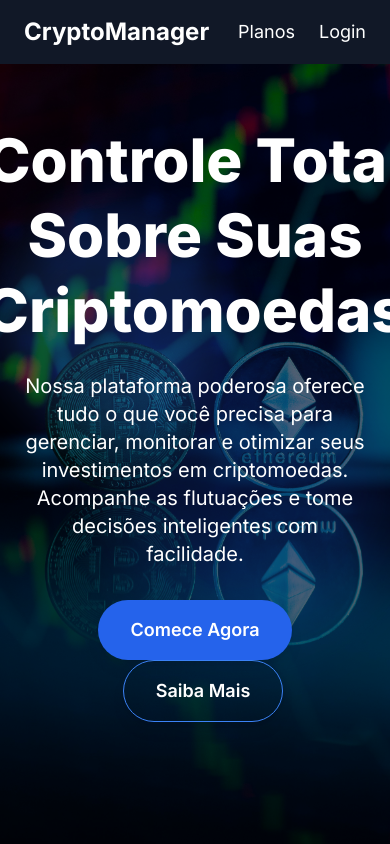
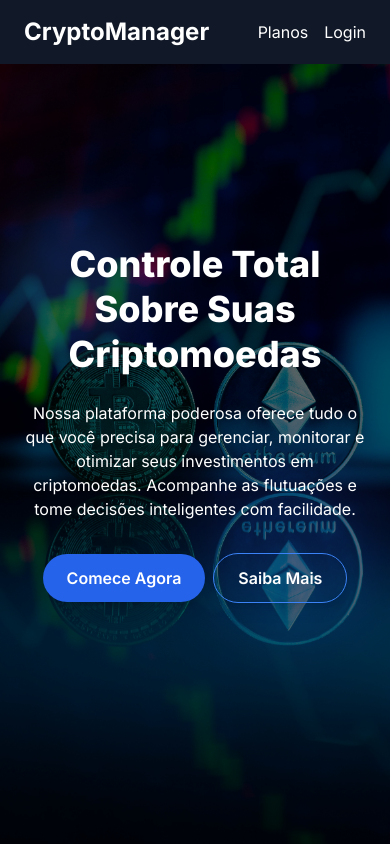
Before and after one commit to yuribodo/cripto-management, a Next.js app: page / in a window 390 px wide. Built offline with nearby package versions, Linux system fonts and the light colour scheme.

Commit message:
feat: add responsivenes to main page

```diff
--- a/src/app/page.tsx
+++ b/src/app/page.tsx
@@ -3,56 +3,51 @@ import Link from 'next/link';
 export default function Page() {
     return (
         <div className="bg-gray-800 min-h-screen text-white">
-
             <nav className="bg-gray-900 py-4 px-6 fixed top-0 left-0 right-0 z-20">
                 <div className="max-w-7xl mx-auto flex justify-between items-center">
-
                     <div className="text-2xl font-bold">
                         <a href="#">CryptoManager</a>
                     </div>
-
-                    <div className="flex space-x-6">
-                    <Link href="/planos" className="text-lg hover:text-blue-500 transition">
-                        Planos
-                    </Link>
-                    <Link href="/login" className="text-lg hover:text-blue-500 transition">
-                        Login
-                    </Link>
+                    <div className="flex space-x-4 sm:space-x-6">
+                        <Link href="/planos" className="text-base sm:text-lg hover:text-blue-500 transition">
+                            Planos
+                        </Link>
+                        <Link href="/login" className="text-base sm:text-lg hover:text-blue-500 transition">
+                            Login
+                        </Link>
                     </div>
                 </div>
             </nav>
 
             <section
-                className="relative bg-gray-900 text-white h-screen py-24 px-6 bg-cover bg-center"
+                className="relative bg-gray-900 text-white min-h-screen flex items-center justify-center py-24 px-6 bg-cover bg-center"
                 style={{ backgroundImage: `url('/background.jpg')` }}
             >
-
                 <div className="absolute inset-0 bg-black opacity-60"></div>
 
-                <div className="relative z-10 flex flex-col items-center justify-center text-center h-full max-w-4xl mx-auto">
-                    <h1 className="text-6xl font-extrabold leading-tight mb-6">
+                <div className="relative z-10 flex flex-col items-center text-center max-w-4xl mx-auto">
+                    <h1 className="text-4xl sm:text-5xl lg:text-6xl font-extrabold leading-tight mb-6">
                         Controle Total Sobre Suas Criptomoedas
                     </h1>
-                    <p className="text-xl mb-8 max-w-2xl">
+                    <p className="text-base sm:text-lg lg:text-xl mb-8 max-w-2xl">
                         Nossa plataforma poderosa oferece tudo o que você precisa para gerenciar, monitorar e otimizar seus investimentos em criptomoedas. Acompanhe as flutuações e tome decisões inteligentes com facilidade.
                     </p>
 
-                    <div className="space-x-4">
+                    <div className="space-x-2 sm:space-x-4">
                         <Link href="/main">
-                            <button className="bg-blue-600 hover:bg-blue-700 text-white px-8 py-4 rounded-full text-lg font-semibold shadow-lg transition-transform transform hover:scale-105">
+                            <button className="bg-blue-600 hover:bg-blue-700 text-white px-6 sm:px-8 py-3 sm:py-4 rounded-full text-base sm:text-lg font-semibold shadow-lg transition-transform transform hover:scale-105">
                                 Comece Agora
                             </button>
                         </Link>
 
-                        <button className="bg-transparent border border-blue-500 hover:bg-blue-500 hover:text-white text-white px-8 py-4 rounded-full text-lg font-semibold shadow-lg transition-transform transform hover:scale-105">
+                        <button className="bg-transparent border border-blue-500 hover:bg-blue-500 hover:text-white text-white px-6 sm:px-8 py-3 sm:py-4 rounded-full text-base sm:text-lg font-semibold shadow-lg transition-transform transform hover:scale-105">
                             Saiba Mais
                         </button>
                     </div>
                 </div>
 
-
-                <div className="absolute top-1/4 left-0 w-56 h-56 bg-blue-500 rounded-full opacity-20 blur-xl"></div>
-                <div className="absolute bottom-1/4 right-0 w-72 h-72 bg-blue-700 rounded-full opacity-20 blur-2xl"></div>
+                <div className="absolute top-1/4 left-0 w-36 h-36 sm:w-56 sm:h-56 bg-blue-500 rounded-full opacity-20 blur-xl"></div>
+                <div className="absolute bottom-1/4 right-0 w-48 h-48 sm:w-72 sm:h-72 bg-blue-700 rounded-full opacity-20 blur-2xl"></div>
             </section>
         </div>
     );
```
